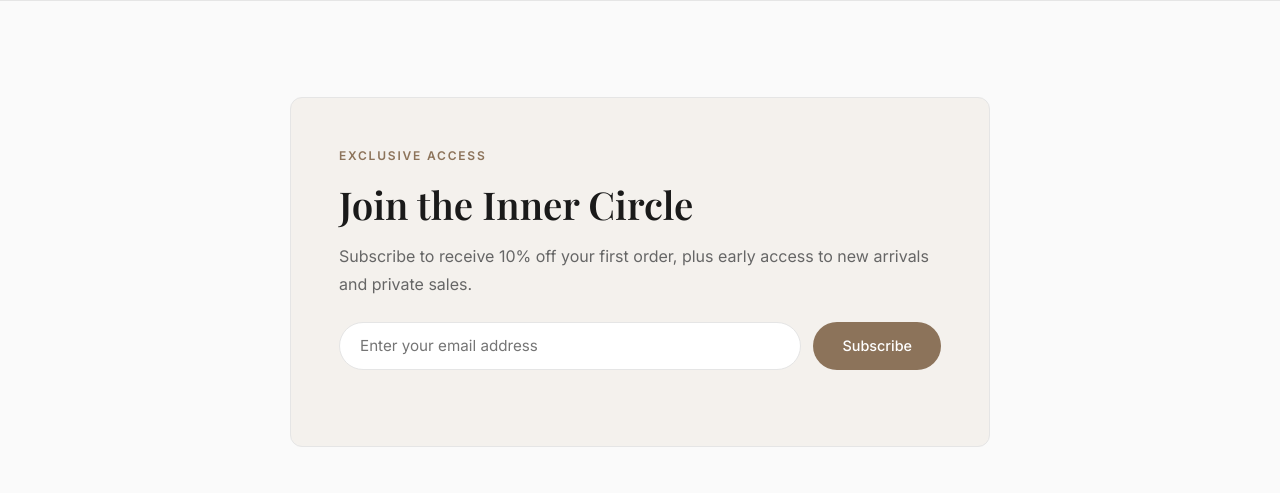
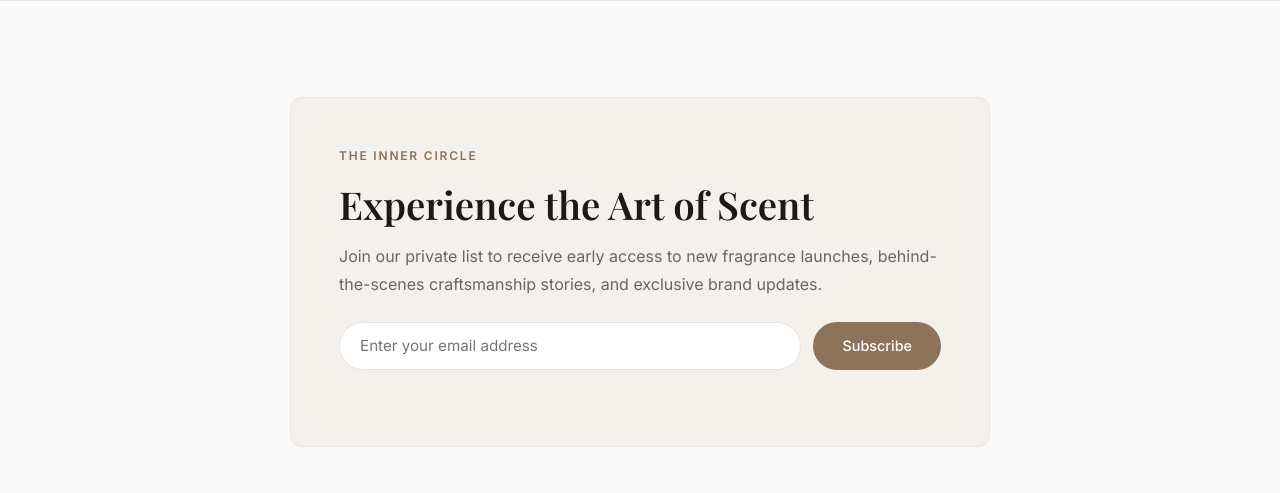
Before and after one commit to Constructionsux/Sami-ss-Scent, a FastAPI app: page / in a window 1280 px wide. Shown: the part 1767-2260 px from the top of the page. Run offline with FastAPI, Linux system fonts and the light colour scheme; some web fonts are replaced.

Commit message:
Update newsletter section content and structure

```diff
--- a/templates/index.html
+++ b/templates/index.html
@@ -145,10 +145,11 @@ Discover your signature. Wear your confidence. Be unforgettable.
     <div class="container">
         <div class="newsletter-card reveal">
             <div class="newsletter-content">
-                    <span class="eyebrow">Exclusive Access</span>
-                    <h2 class="section-title">Join the Inner Circle</h2>
+                <span class="eyebrow">The Inner Circle</span>
+                <h2 class="section-title">Experience the Art of Scent</h2>
                 <p class="section-subtitle" style="text-align: left; margin: 0 0 1.5rem 0;">
-                        Subscribe to receive 10% off your first order, plus early access to new arrivals and private sales.
+                    Join our private list to receive early access to new fragrance launches,
+                    behind-the-scenes craftsmanship stories, and exclusive brand updates.
                 </p>
                 <form class="newsletter-form" id="newsletterForm">
                     <div class="input-group">
```
Lines whose indentation alone changed are shown as unchanged.
